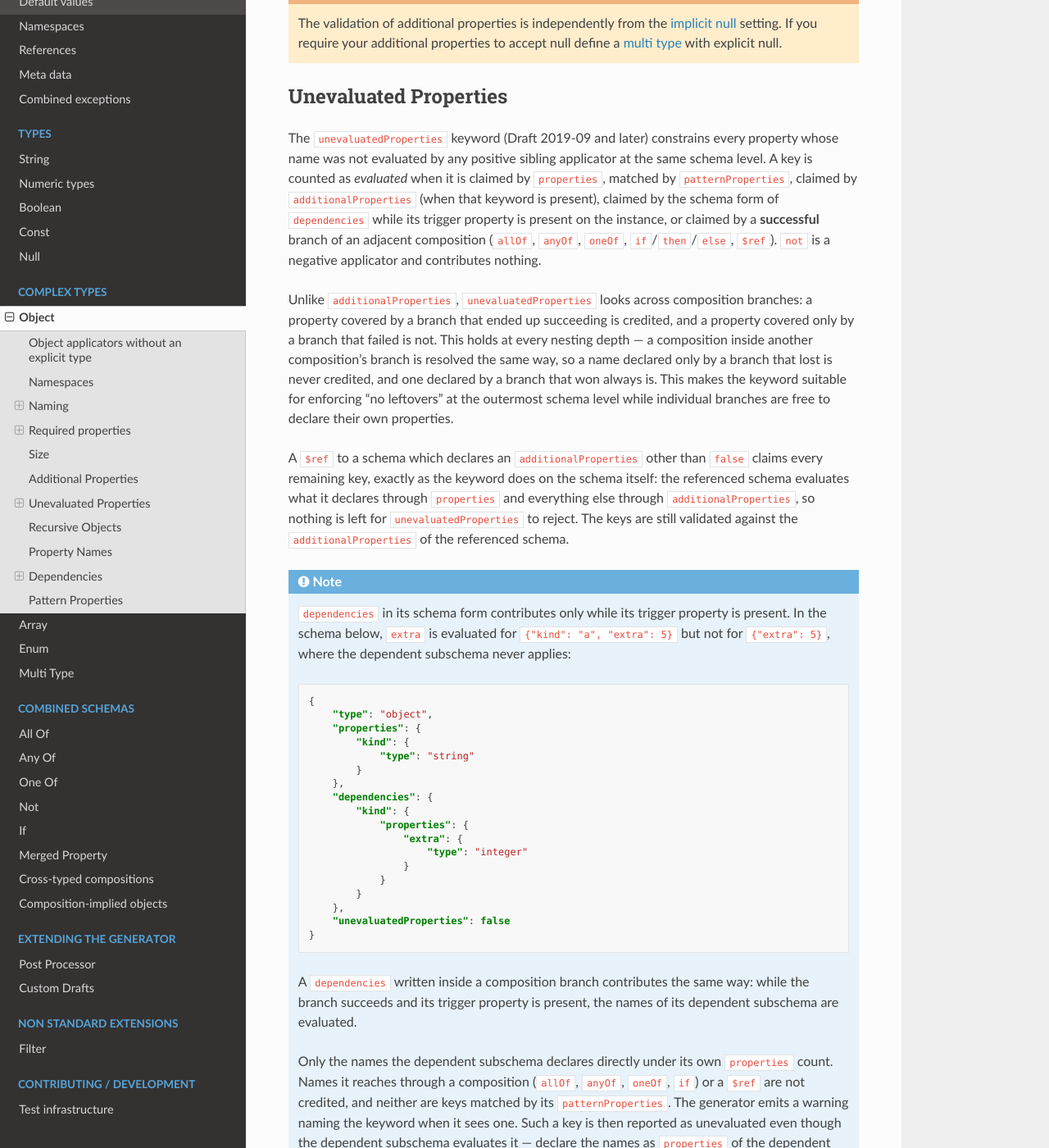
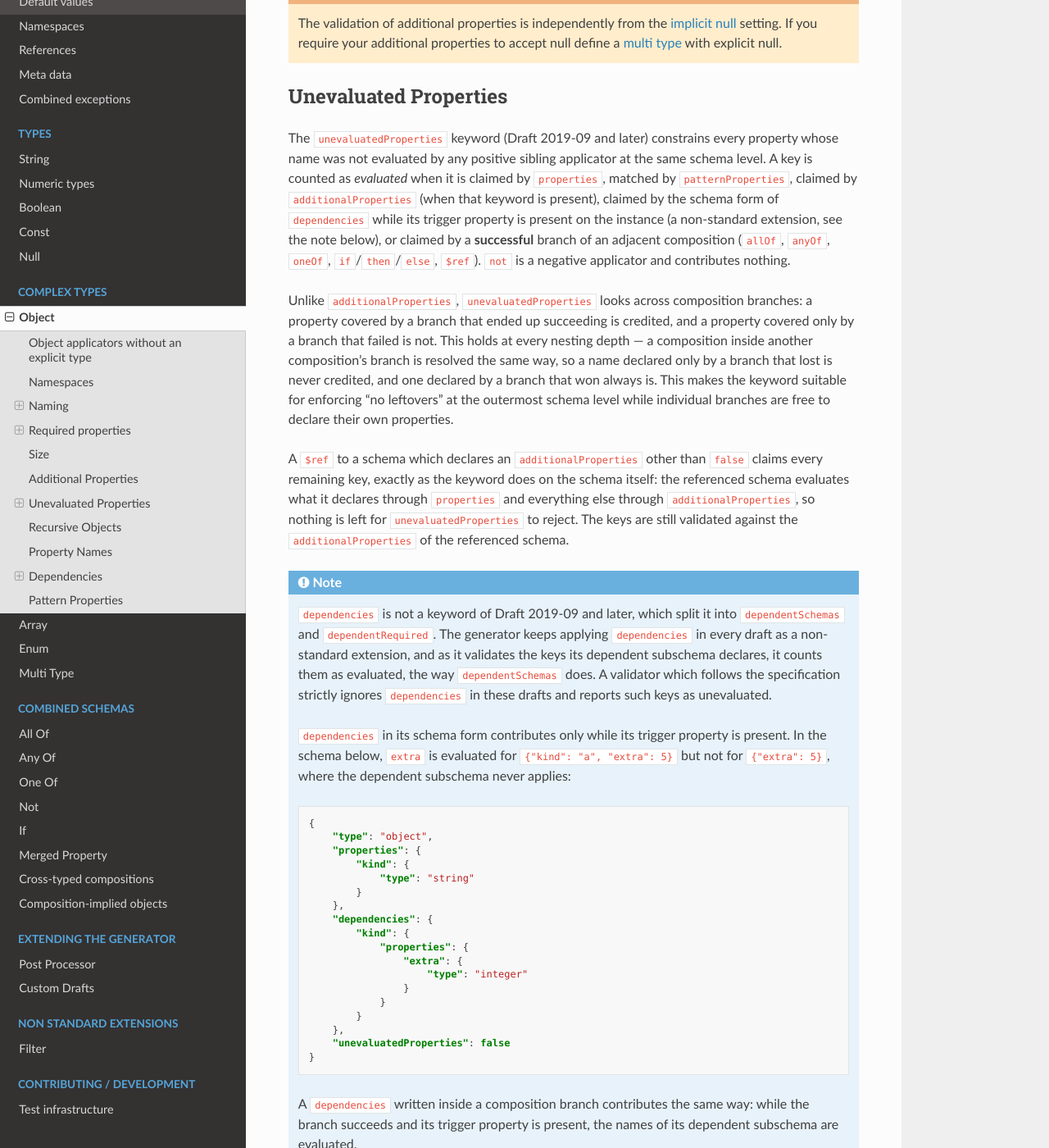
Before and after one commit to wol-soft/php-json-schema-model-generator, a Sphinx documentation site: the page built from docs/source/complexTypes/object.rst, in a window 1280 px wide and 1400 px high, scrolled down 9291 px. Shown: the whole window at 82% size. Built offline with Sphinx 7.4.7 and the Read the Docs theme 3.1.0, drawn with Linux system fonts in a browser that asks for light colours.

Commit message:
Document the evaluation credit of dependencies as a non-standard extension
dependencies is not a keyword of Draft 2019-09 and later, the only drafts
which know unevaluatedProperties. The generator keeps applying it in every
draft, so crediting the keys its dependent subschema validates keeps both
keywords consistent, but it is library behaviour a strict validator doesn't
share. Say so where the credit is documented.

Co-Authored-By: Claude Opus 5.5 <noreply@anthropic.com>

```diff
--- a/docs/source/complexTypes/object.rst
+++ b/docs/source/complexTypes/object.rst
@@ -432,7 +432,8 @@ The ``unevaluatedProperties`` keyword (Draft 2019-09 and later) constrains every
 name was not evaluated by any positive sibling applicator at the same schema level. A key is
 counted as *evaluated* when it is claimed by ``properties``, matched by ``patternProperties``,
 claimed by ``additionalProperties`` (when that keyword is present), claimed by the schema form of
-``dependencies`` while its trigger property is present on the instance, or claimed by a
+``dependencies`` while its trigger property is present on the instance (a non-standard extension,
+see the note below), or claimed by a
 **successful** branch of an adjacent composition (``allOf``, ``anyOf``, ``oneOf``,
 ``if``/``then``/``else``, ``$ref``). ``not`` is a negative applicator and contributes nothing.
 
@@ -451,6 +452,13 @@ nothing is left for ``unevaluatedProperties`` to reject. The keys are still vali
 ``additionalProperties`` of the referenced schema.
 
 .. note::
+
+    ``dependencies`` is not a keyword of Draft 2019-09 and later, which split it into
+    ``dependentSchemas`` and ``dependentRequired``. The generator keeps applying ``dependencies`` in
+    every draft as a non-standard extension, and as it validates the keys its dependent subschema
+    declares, it counts them as evaluated, the way ``dependentSchemas`` does. A validator which
+    follows the specification strictly ignores ``dependencies`` in these drafts and reports such
+    keys as unevaluated.
 
     ``dependencies`` in its schema form contributes only while its trigger property is present. In
     the schema below, ``extra`` is evaluated for ``{"kind": "a", "extra": 5}`` but not for
```
